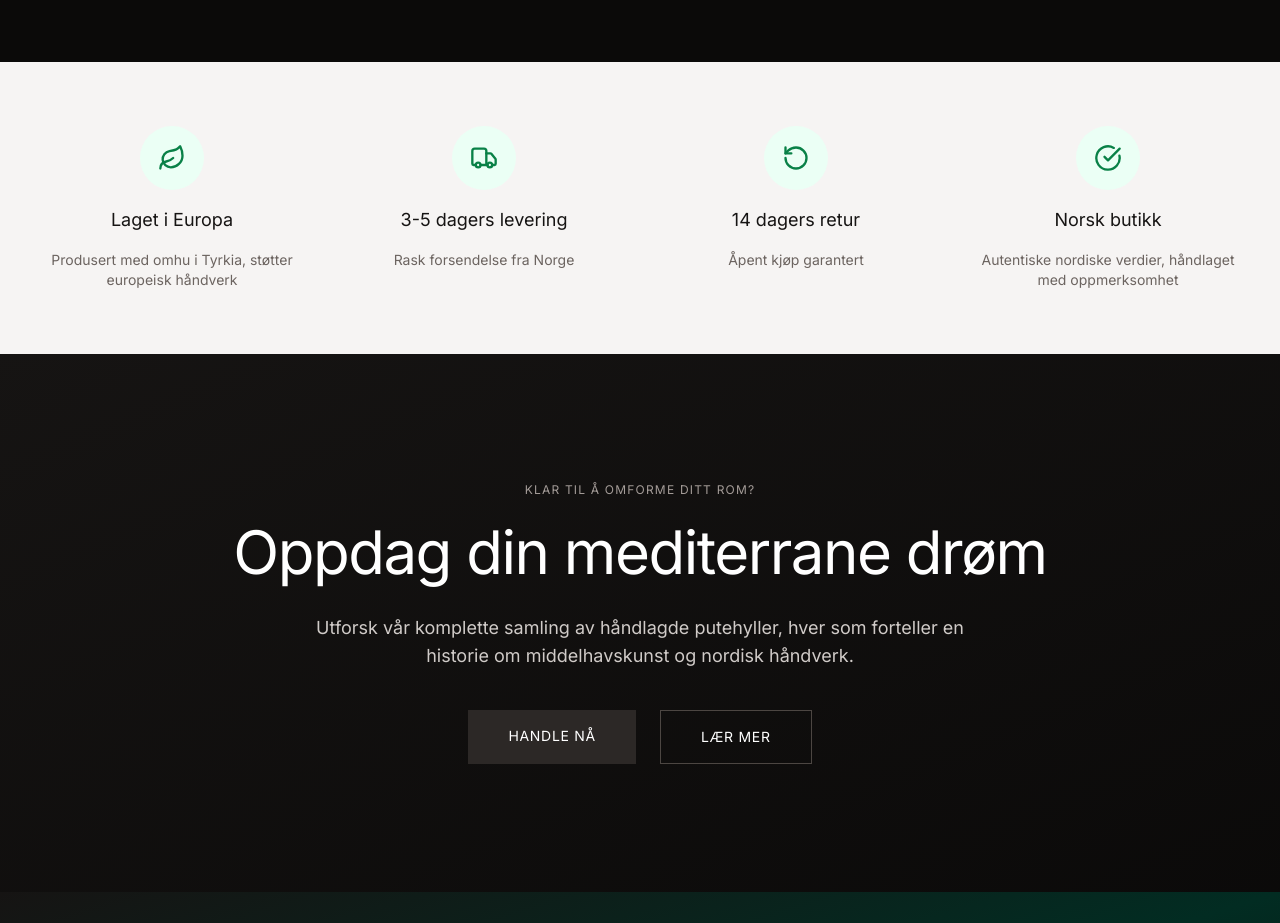
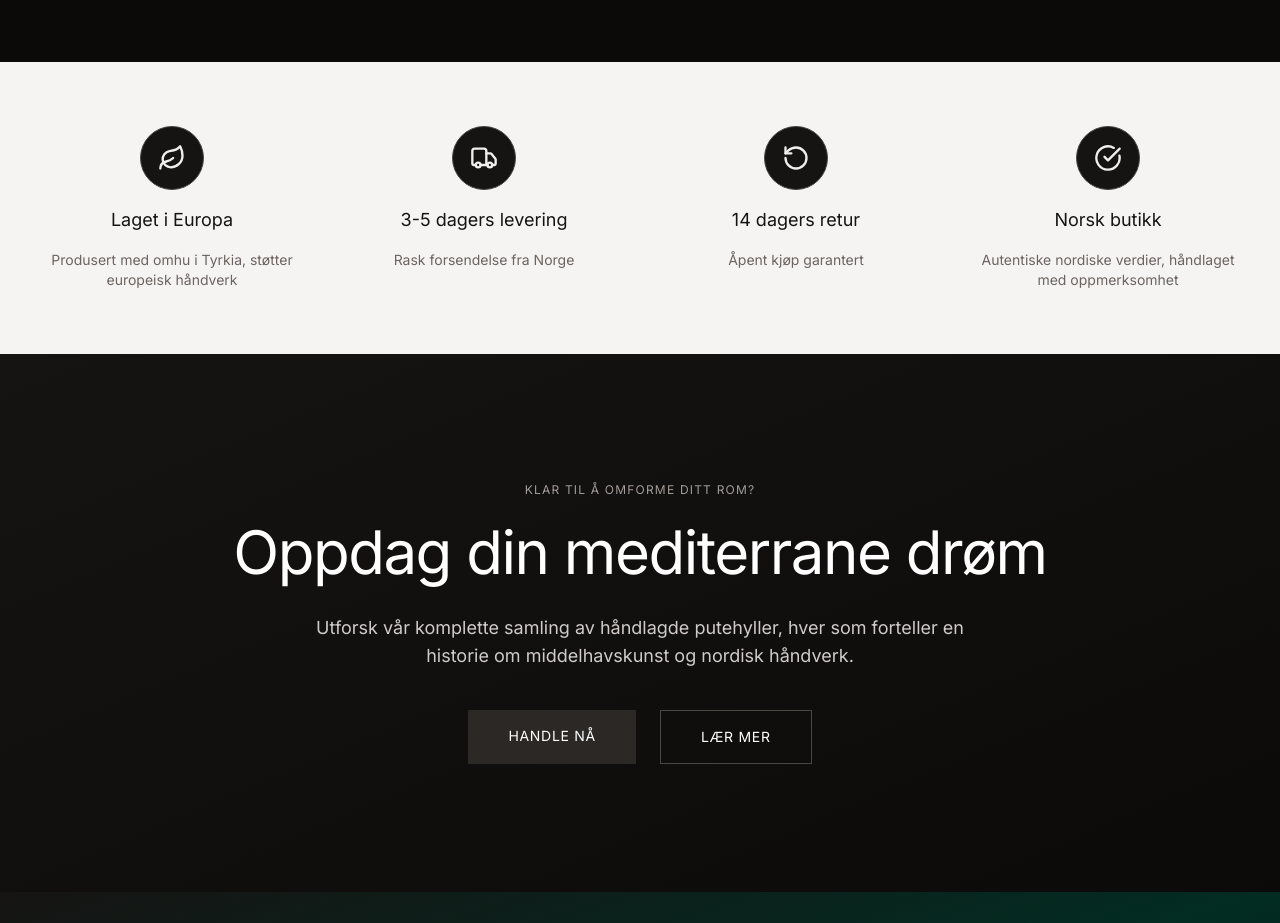
Before and after one commit to Parth7487/Villabellafinal, a React (Vite) app: page / in a window 1280 px wide. Shown: the part 3740-4663 px from the top of the page. Built offline with nearby package versions, Linux system fonts and the light colour scheme.

Commit message:
Redesign trust badges with elegant black styling
cgen-a609169c3f7d4d82bf0a9baa7b7c6e01

```diff
--- a/client/pages/Index.tsx
+++ b/client/pages/Index.tsx
@@ -262,8 +262,8 @@ export default function Index() {
             {/* Badge 1 */}
             <div className="text-center space-y-4">
               <div className="flex justify-center">
-                <div className="w-16 h-16 bg-emerald-50 rounded-full flex items-center justify-center">
-                  <Leaf className="text-emerald-700" size={28} />
+                <div className="w-16 h-16 bg-stone-900 rounded-full flex items-center justify-center border border-stone-700">
+                  <Leaf className="text-stone-100" size={28} />
                 </div>
               </div>
               <h4 className="text-stone-900 font-light text-lg">
@@ -277,8 +277,8 @@ export default function Index() {
             {/* Badge 2 */}
             <div className="text-center space-y-4">
               <div className="flex justify-center">
-                <div className="w-16 h-16 bg-emerald-50 rounded-full flex items-center justify-center">
-                  <Truck className="text-emerald-700" size={28} />
+                <div className="w-16 h-16 bg-stone-900 rounded-full flex items-center justify-center border border-stone-700">
+                  <Truck className="text-stone-100" size={28} />
                 </div>
               </div>
               <h4 className="text-stone-900 font-light text-lg">
@@ -292,8 +292,8 @@ export default function Index() {
             {/* Badge 3 */}
             <div className="text-center space-y-4">
               <div className="flex justify-center">
-                <div className="w-16 h-16 bg-emerald-50 rounded-full flex items-center justify-center">
-                  <RotateCcw className="text-emerald-700" size={28} />
+                <div className="w-16 h-16 bg-stone-900 rounded-full flex items-center justify-center border border-stone-700">
+                  <RotateCcw className="text-stone-100" size={28} />
                 </div>
               </div>
               <h4 className="text-stone-900 font-light text-lg">
@@ -307,8 +307,8 @@ export default function Index() {
             {/* Badge 4 */}
             <div className="text-center space-y-4">
               <div className="flex justify-center">
-                <div className="w-16 h-16 bg-emerald-50 rounded-full flex items-center justify-center">
-                  <CheckCircle className="text-emerald-700" size={28} />
+                <div className="w-16 h-16 bg-stone-900 rounded-full flex items-center justify-center border border-stone-700">
+                  <CheckCircle className="text-stone-100" size={28} />
                 </div>
               </div>
               <h4 className="text-stone-900 font-light text-lg">
```
